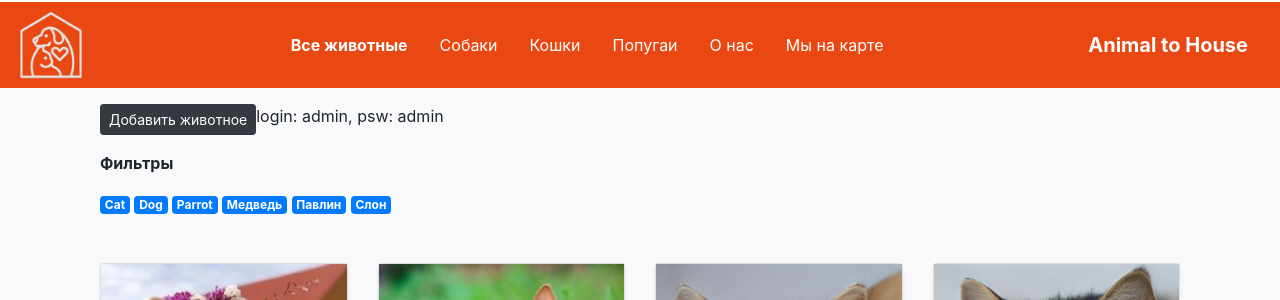
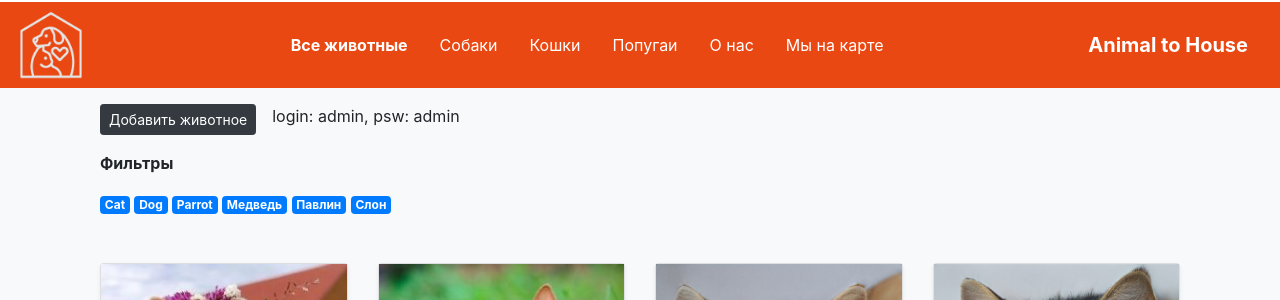
Before and after one commit to Programmer38rus/animal_to_house_for_vps, a Django app: page / in a window 1280 px wide. Shown: the part 231-531 px from the top of the page. Run offline with Django 3.2, Linux system fonts and the light colour scheme; data comes from the database, SQL or seed files in the repository; some libraries are stand-ins or nearby versions.

Commit message:
admin log - pass

```diff
--- a/animal_shelter/templates/base.html
+++ b/animal_shelter/templates/base.html
@@ -3,7 +3,7 @@
 {% block title %}Приют для животных{% endblock %}
 {% block finder_by_kind %}
     <div class="d-flex flex-row">
-        <a href="/admin/"><button class="btn btn-dark btn-sm mb-3">Добавить животное</button></a>
+        <a href="/admin/"><button class="btn btn-dark btn-sm mb-3 mr-3">Добавить животное</button></a>
         <p>login: admin, psw: admin</p>
     </div>
     <p><b>Фильтры</b></p>
```
